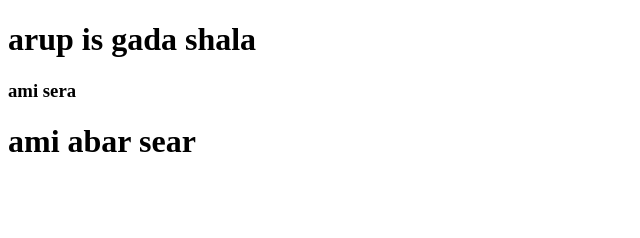
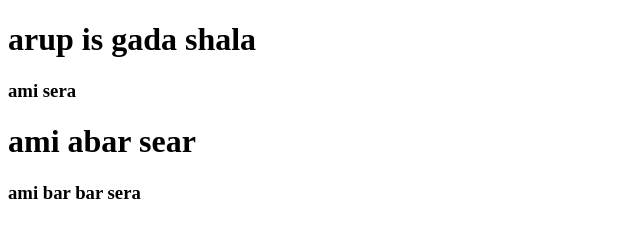
Before and after one commit to Nayeemsgithub/index1, a website: page index1.html in a window 1280 px wide. Shown: the whole page, without its empty margins (0-640 px from the left). Drawn offline with Linux system fonts and the light colour scheme.

Commit message:
amar exam

```diff
--- a/index1.html
+++ b/index1.html
@@ -10,5 +10,6 @@
     <h1> arup is gada shala</h1>
     <h3>ami sera</h3>
     <h1> ami abar sear</h1>
+    <h3>ami bar bar sera</h3>
 </body>
 </html>
```
